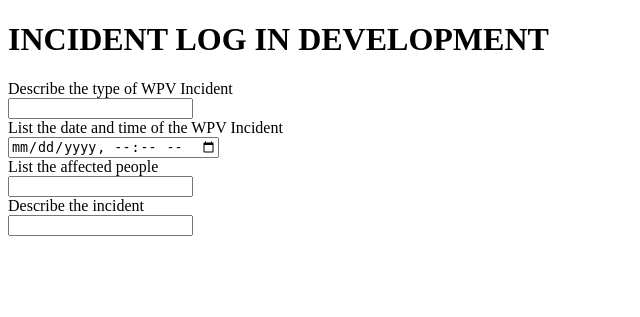
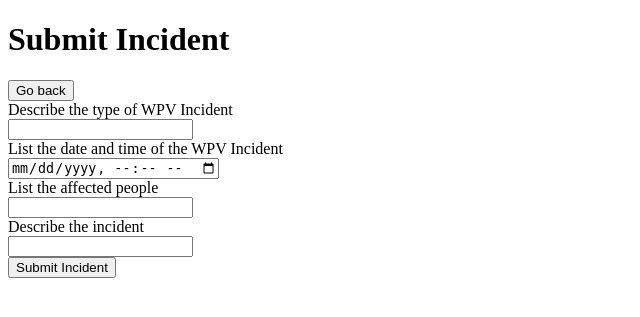
Before and after one commit to averybobbitt/workplace-violence-prediction-api, a Django app: template WorkplaceViolencePredictionAPI/API/templates/incidentlog.html in a window 1280 px wide. Shown: the top 317 px of the page, without its empty margins (0-640 px from the left). Run offline with Django 5.2, Linux system fonts and the light colour scheme; the template is opened without the code that fills it, so the values that code supplies are empty.

Commit message:
Added 'Go Back' and 'Submit Incident' button

```diff
--- a/WorkplaceViolencePredictionAPI/API/templates/incidentlog.html
+++ b/WorkplaceViolencePredictionAPI/API/templates/incidentlog.html
@@ -6,8 +6,17 @@
     <title>Document</title>
 </head>
 <body>
-    <h1>INCIDENT LOG IN DEVELOPMENT</h1>
+    <h1>Submit Incident</h1>
 </body>
+
+<div class="button_container">
+    <div class="m_button">
+        <a href="../">
+            <button class="but">Go back</button>
+        </a>
+    </div>
+</div>
+
 <body>
   <form>
      Describe the type of WPV Incident  <br>
@@ -32,4 +41,14 @@
     <input type="text" name="incidentDescription">
   </form>
 </body>
+
+<div class="button_container">
+    <div class="m_button">
+        <!-- Eventually, this will be replaced and an incident will actually be submitted. -->
+        <a href="../">
+            <button class="but">Submit Incident</button>
+        </a>
+    </div>
+</div>
+
 </html>
```
